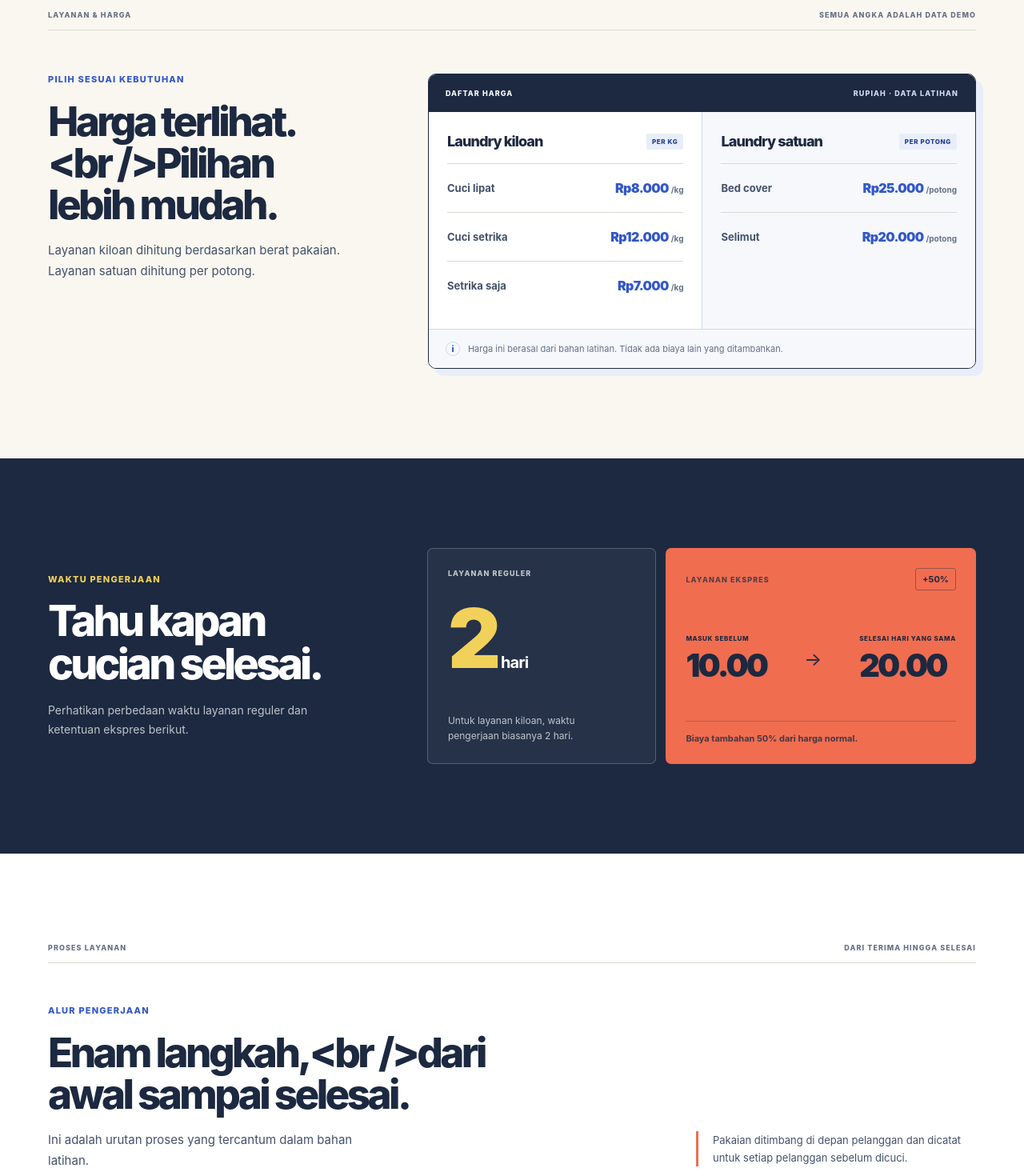
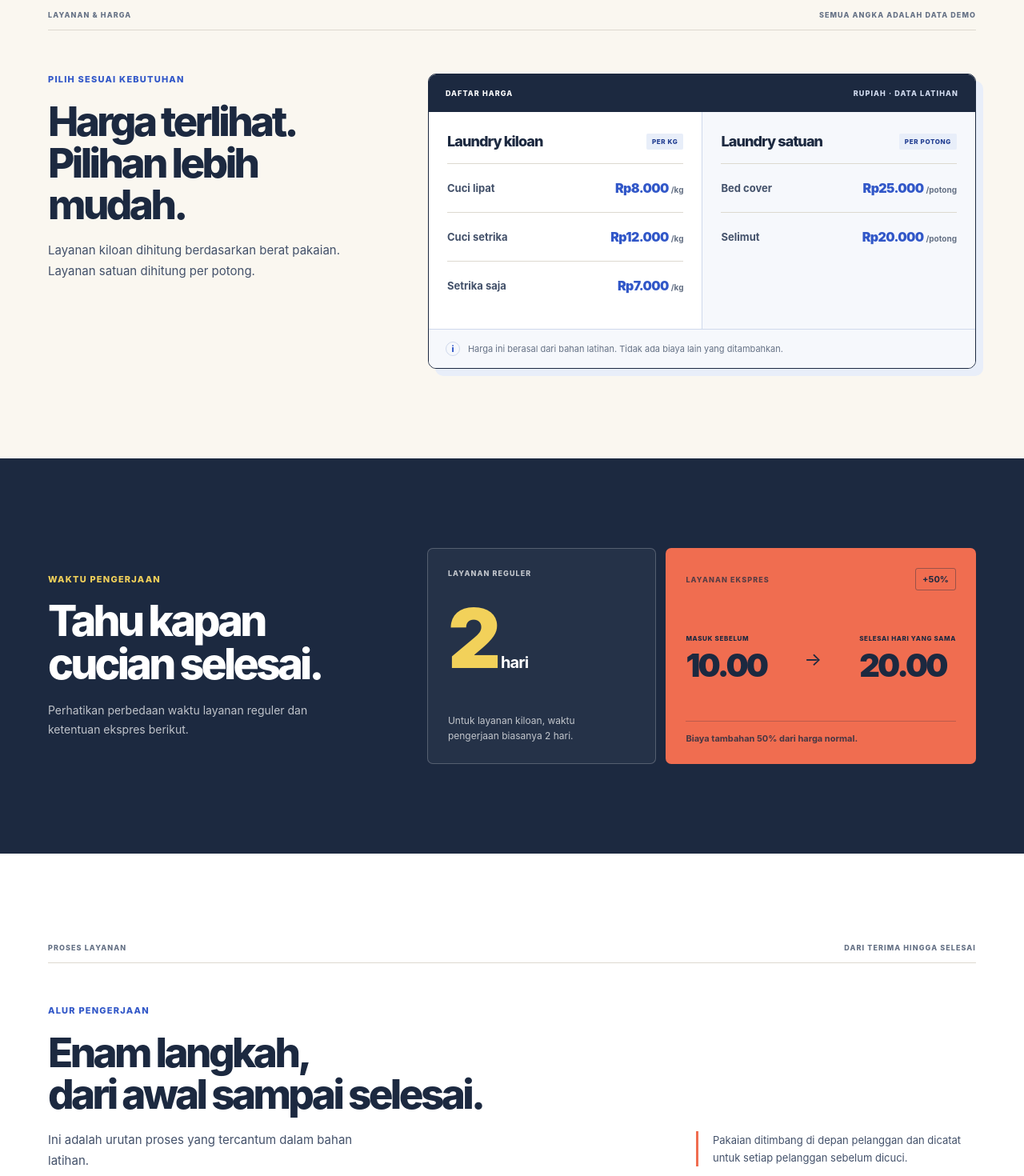
Before and after one commit to kannaryukkei/laundry-ceria-website, a React (Vite) app: page / in a window 1280 px wide. Shown: the part 980-2450 px from the top of the page at 80% size. Built offline with nearby package versions, Linux system fonts and the light colour scheme.

Commit message:
fix(content): render section titles as intended and label demo address

```diff
--- a/src/App.tsx
+++ b/src/App.tsx
@@ -1,4 +1,4 @@
-import { useEffect, useRef, useState } from 'react';
+import { type ReactNode, useEffect, useRef, useState } from 'react';
 import { hours, processSteps, services } from './data';
 
 const navItems = [
@@ -109,7 +109,7 @@ function Hero() {
   );
 }
 
-function SectionIntro({ label, title, description }: { label: string; title: string; description: string }) {
+function SectionIntro({ label, title, description }: { label: string; title: ReactNode; description: string }) {
   return (
     <div className="section-intro">
       <p className="section-label">{label}</p>
@@ -144,7 +144,7 @@ function ServicesPricing() {
       <div className="container">
         <div className="section-topline"><span>LAYANAN & HARGA</span><span>SEMUA ANGKA ADALAH DATA DEMO</span></div>
         <div className="pricing-layout">
-          <SectionIntro label="PILIH SESUAI KEBUTUHAN" title="Harga terlihat.<br />Pilihan lebih mudah." description="Layanan kiloan dihitung berdasarkan berat pakaian. Layanan satuan dihitung per potong." />
+          <SectionIntro label="PILIH SESUAI KEBUTUHAN" title={<>Harga terlihat.<br />Pilihan lebih mudah.</>} description="Layanan kiloan dihitung berdasarkan berat pakaian. Layanan satuan dihitung per potong." />
           <div className="price-board">
             <div className="price-board-head"><span>DAFTAR HARGA</span><span>RUPIAH · DATA LATIHAN</span></div>
             <div className="price-groups">
@@ -195,7 +195,7 @@ function HowItWorks() {
       <div className="container">
         <div className="section-topline"><span>PROSES LAYANAN</span><span>DARI TERIMA HINGGA SELESAI</span></div>
         <div className="process-heading">
-          <SectionIntro label="ALUR PENGERJAAN" title="Enam langkah,<br />dari awal sampai selesai." description="Ini adalah urutan proses yang tercantum dalam bahan latihan." />
+          <SectionIntro label="ALUR PENGERJAAN" title={<>Enam langkah,<br />dari awal sampai selesai.</>} description="Ini adalah urutan proses yang tercantum dalam bahan latihan." />
           <p className="process-side-note">Pakaian ditimbang di depan pelanggan dan dicatat untuk setiap pelanggan sebelum dicuci.</p>
         </div>
         <ol className="process-list">
@@ -264,7 +264,7 @@ function HoursLocation() {
               </div>
             </article>
             <article className="address-panel">
-              <div className="panel-heading"><h3>Alamat dalam contoh</h3><span>FAKTIF</span></div>
+              <div className="panel-heading"><h3>Alamat dalam contoh</h3><span>DATA FIKTIF</span></div>
               <p className="fictional-label" data-qa-role="disclosure">ALAMAT FIKTIF — DATA DEMO</p>
               <h4>Jl. Melati No. 12,<br />Jakarta</h4>
               <p>Alamat ini bukan lokasi usaha sungguhan dan tidak dapat digunakan untuk petunjuk arah.</p>
@@ -282,7 +282,7 @@ function Contact() {
       <div className="container">
         <div className="section-topline"><span>LANGKAH SELANJUTNYA</span><span>PREVIEW ONLY</span></div>
         <div className="contact-heading">
-          <SectionIntro label="INFORMASI KONTAK" title="Sudah tahu<br />pilihannya?" description="Dua jalur ini adalah gambaran cara pelanggan ingin bertindak. Keduanya belum dapat digunakan pada website latihan." />
+          <SectionIntro label="INFORMASI KONTAK" title={<>Sudah tahu<br />pilihannya?</>} description="Dua jalur ini adalah gambaran cara pelanggan ingin bertindak. Keduanya belum dapat digunakan pada website latihan." />
         </div>
         <div className="contact-grid">
           <article className="contact-card walkin-card">
```
